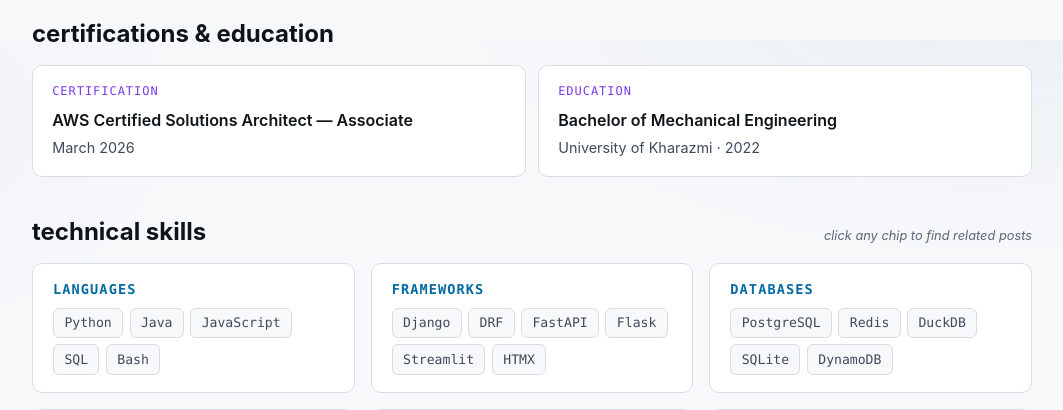
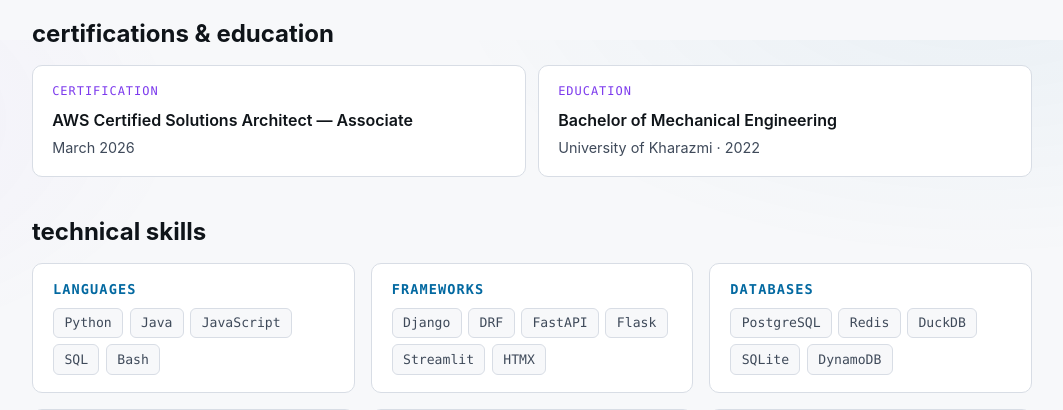
Before and after one commit to arsham909/my_portfolio, a Django app: page /aboutme in a window 1280 px wide. Shown: the part 2360-2770 px from the top of the page, without its empty margins (108-1171 px from the left). Run offline with Django 5.2, Linux system fonts and the light colour scheme; tables that the repository leaves empty hold one stand-in row (values such as "Sample post"); grey boxes marked "Sample" are stand-in pictures.

Commit message:
refactor(about): convert skill chips to plain spans

```diff
--- a/portfolio/homepage/templates/homepage/aboutme.html
+++ b/portfolio/homepage/templates/homepage/aboutme.html
@@ -17,7 +17,9 @@
             <span>open to opportunities</span>
         </div>
         <div class="social-row">
-            <a class="social-link primary" href="{% static 'arsham_resume.pdf' %}" download>↓ Download CV</a>
+            {% if site_config.resume_file %}
+            <a class="social-link primary" href="{{ site_config.resume_file.url }}" download>↓ {{ site_config.resume_label }}</a>
+            {% endif %}
             <a class="social-link" href="https://github.com/arsham909" target="_blank" rel="noopener">{% include "homepage/_octocat.svg" %}GitHub</a>
             <a class="social-link" href="https://linkedin.com/in/arshamardeshirian/" target="_blank" rel="noopener">LinkedIn</a>
             <a class="social-link" href="mailto:arsham202@gmail.com">Email</a>
@@ -106,86 +108,85 @@
     <section>
         <div class="section-heading">
             <h2>technical skills</h2>
-            <span class="hint">click any chip to find related posts</span>
         </div>
         <div class="skills-grid">
             <div class="skill-group">
                 <h4>languages</h4>
                 <div class="skill-chips">
-                    <a class="skill-chip" href="{% url 'blog:post_list_by_tag' 'python' %}">Python</a>
-                    <a class="skill-chip" href="{% url 'blog:post_list_by_tag' 'java' %}">Java</a>
-                    <a class="skill-chip" href="{% url 'blog:post_list_by_tag' 'javascript' %}">JavaScript</a>
-                    <a class="skill-chip" href="{% url 'blog:post_list_by_tag' 'sql' %}">SQL</a>
-                    <a class="skill-chip" href="{% url 'blog:post_list_by_tag' 'bash' %}">Bash</a>
+                    <span class="skill-chip">Python</span>
+                    <span class="skill-chip">Java</span>
+                    <span class="skill-chip">JavaScript</span>
+                    <span class="skill-chip">SQL</span>
+                    <span class="skill-chip">Bash</span>
                 </div>
             </div>
             <div class="skill-group">
                 <h4>frameworks</h4>
                 <div class="skill-chips">
-                    <a class="skill-chip" href="{% url 'blog:post_list_by_tag' 'django' %}">Django</a>
-                    <a class="skill-chip" href="{% url 'blog:post_list_by_tag' 'drf' %}">DRF</a>
-                    <a class="skill-chip" href="{% url 'blog:post_list_by_tag' 'fastapi' %}">FastAPI</a>
-                    <a class="skill-chip" href="{% url 'blog:post_list_by_tag' 'flask' %}">Flask</a>
-                    <a class="skill-chip" href="{% url 'blog:post_list_by_tag' 'streamlit' %}">Streamlit</a>
-                    <a class="skill-chip" href="{% url 'blog:post_list_by_tag' 'htmx' %}">HTMX</a>
+                    <span class="skill-chip">Django</span>
+                    <span class="skill-chip">DRF</span>
+                    <span class="skill-chip">FastAPI</span>
+                    <span class="skill-chip">Flask</span>
+                    <span class="skill-chip">Streamlit</span>
+                    <span class="skill-chip">HTMX</span>
                 </div>
             </div>
             <div class="skill-group">
                 <h4>databases</h4>
                 <div class="skill-chips">
-                    <a class="skill-chip" href="{% url 'blog:post_list_by_tag' 'postgresql' %}">PostgreSQL</a>
-                    <a class="skill-chip" href="{% url 'blog:post_list_by_tag' 'redis' %}">Redis</a>
-                    <a class="skill-chip" href="{% url 'blog:post_list_by_tag' 'duckdb' %}">DuckDB</a>
-                    <a class="skill-chip" href="{% url 'blog:post_list_by_tag' 'sqlite' %}">SQLite</a>
-                    <a class="skill-chip" href="{% url 'blog:post_list_by_tag' 'dynamodb' %}">DynamoDB</a>
+                    <span class="skill-chip">PostgreSQL</span>
+                    <span class="skill-chip">Redis</span>
+                    <span class="skill-chip">DuckDB</span>
+                    <span class="skill-chip">SQLite</span>
+                    <span class="skill-chip">DynamoDB</span>
                 </div>
             </div>
             <div class="skill-group">
                 <h4>cloud &amp; devops</h4>
                 <div class="skill-chips">
-                    <a class="skill-chip" href="{% url 'blog:post_list_by_tag' 'aws' %}">AWS</a>
-                    <a class="skill-chip" href="{% url 'blog:post_list_by_tag' 'kinesis' %}">Kinesis</a>
-                    <a class="skill-chip" href="{% url 'blog:post_list_by_tag' 'lambda' %}">Lambda</a>
-                    <a class="skill-chip" href="{% url 'blog:post_list_by_tag' 's3' %}">S3</a>
-                    <a class="skill-chip" href="{% url 'blog:post_list_by_tag' 'sns' %}">SNS</a>
-                    <a class="skill-chip" href="{% url 'blog:post_list_by_tag' 'bedrock' %}">Bedrock</a>
-                    <a class="skill-chip" href="{% url 'blog:post_list_by_tag' 'cdk' %}">CDK</a>
-                    <a class="skill-chip" href="{% url 'blog:post_list_by_tag' 'docker' %}">Docker</a>
-                    <a class="skill-chip" href="{% url 'blog:post_list_by_tag' 'github-actions' %}">GitHub Actions</a>
-                    <a class="skill-chip" href="{% url 'blog:post_list_by_tag' 'linux' %}">Linux</a>
-                    <a class="skill-chip" href="{% url 'blog:post_list_by_tag' 'cicd' %}">CI/CD</a>
+                    <span class="skill-chip">AWS</span>
+                    <span class="skill-chip">Kinesis</span>
+                    <span class="skill-chip">Lambda</span>
+                    <span class="skill-chip">S3</span>
+                    <span class="skill-chip">SNS</span>
+                    <span class="skill-chip">Bedrock</span>
+                    <span class="skill-chip">CDK</span>
+                    <span class="skill-chip">Docker</span>
+                    <span class="skill-chip">GitHub Actions</span>
+                    <span class="skill-chip">Linux</span>
+                    <span class="skill-chip">CI/CD</span>
                 </div>
             </div>
             <div class="skill-group">
                 <h4>libraries</h4>
                 <div class="skill-chips">
-                    <a class="skill-chip" href="{% url 'blog:post_list_by_tag' 'opencv' %}">OpenCV</a>
-                    <a class="skill-chip" href="{% url 'blog:post_list_by_tag' 'pandas' %}">Pandas</a>
-                    <a class="skill-chip" href="{% url 'blog:post_list_by_tag' 'numpy' %}">NumPy</a>
-                    <a class="skill-chip" href="{% url 'blog:post_list_by_tag' 'scikit-learn' %}">Scikit-learn</a>
-                    <a class="skill-chip" href="{% url 'blog:post_list_by_tag' 'pydantic' %}">Pydantic</a>
-                    <a class="skill-chip" href="{% url 'blog:post_list_by_tag' 'celery' %}">Celery</a>
+                    <span class="skill-chip">OpenCV</span>
+                    <span class="skill-chip">Pandas</span>
+                    <span class="skill-chip">NumPy</span>
+                    <span class="skill-chip">Scikit-learn</span>
+                    <span class="skill-chip">Pydantic</span>
+                    <span class="skill-chip">Celery</span>
                 </div>
             </div>
             <div class="skill-group">
                 <h4>testing</h4>
                 <div class="skill-chips">
-                    <a class="skill-chip" href="{% url 'blog:post_list_by_tag' 'pytest' %}">pytest</a>
-                    <a class="skill-chip" href="{% url 'blog:post_list_by_tag' 'testing' %}">unit testing</a>
-                    <a class="skill-chip" href="{% url 'blog:post_list_by_tag' 'integration-testing' %}">integration testing</a>
-                    <a class="skill-chip" href="{% url 'blog:post_list_by_tag' 'tdd' %}">TDD</a>
+                    <span class="skill-chip">pytest</span>
+                    <span class="skill-chip">unit testing</span>
+                    <span class="skill-chip">integration testing</span>
+                    <span class="skill-chip">TDD</span>
                 </div>
             </div>
             <div class="skill-group">
                 <h4>concepts</h4>
                 <div class="skill-chips">
-                    <a class="skill-chip" href="{% url 'blog:post_list_by_tag' 'rest-api' %}">REST APIs</a>
-                    <a class="skill-chip" href="{% url 'blog:post_list_by_tag' 'asyncio' %}">asyncio</a>
-                    <a class="skill-chip" href="{% url 'blog:post_list_by_tag' 'event-driven' %}">event-driven</a>
-                    <a class="skill-chip" href="{% url 'blog:post_list_by_tag' 'microservices' %}">microservices</a>
-                    <a class="skill-chip" href="{% url 'blog:post_list_by_tag' 'oop' %}">OOP</a>
-                    <a class="skill-chip" href="{% url 'blog:post_list_by_tag' 'sql-optimization' %}">SQL optimization</a>
-                    <a class="skill-chip" href="{% url 'blog:post_list_by_tag' 'agile' %}">Agile</a>
+                    <span class="skill-chip">REST APIs</span>
+                    <span class="skill-chip">asyncio</span>
+                    <span class="skill-chip">event-driven</span>
+                    <span class="skill-chip">microservices</span>
+                    <span class="skill-chip">OOP</span>
+                    <span class="skill-chip">SQL optimization</span>
+                    <span class="skill-chip">Agile</span>
                 </div>
             </div>
         </div>
--- a/portfolio/static/css/theme.css
+++ b/portfolio/static/css/theme.css
@@ -610,18 +610,6 @@ footer a { margin: 0 0.5rem; }
 }
 .icon-gh { vertical-align: middle; }
 
-/* Skill chip hover (clickable) */
-a.skill-chip {
-  text-decoration: none;
-  cursor: pointer;
-  transition: all 0.12s ease;
-}
-a.skill-chip:hover {
-  border-color: var(--accent);
-  color: var(--accent);
-  background: var(--accent-bg);
-  text-decoration: none;
-}
 .section-heading .hint {
   font-size: 0.8rem;
   color: var(--text-subtle);
```
